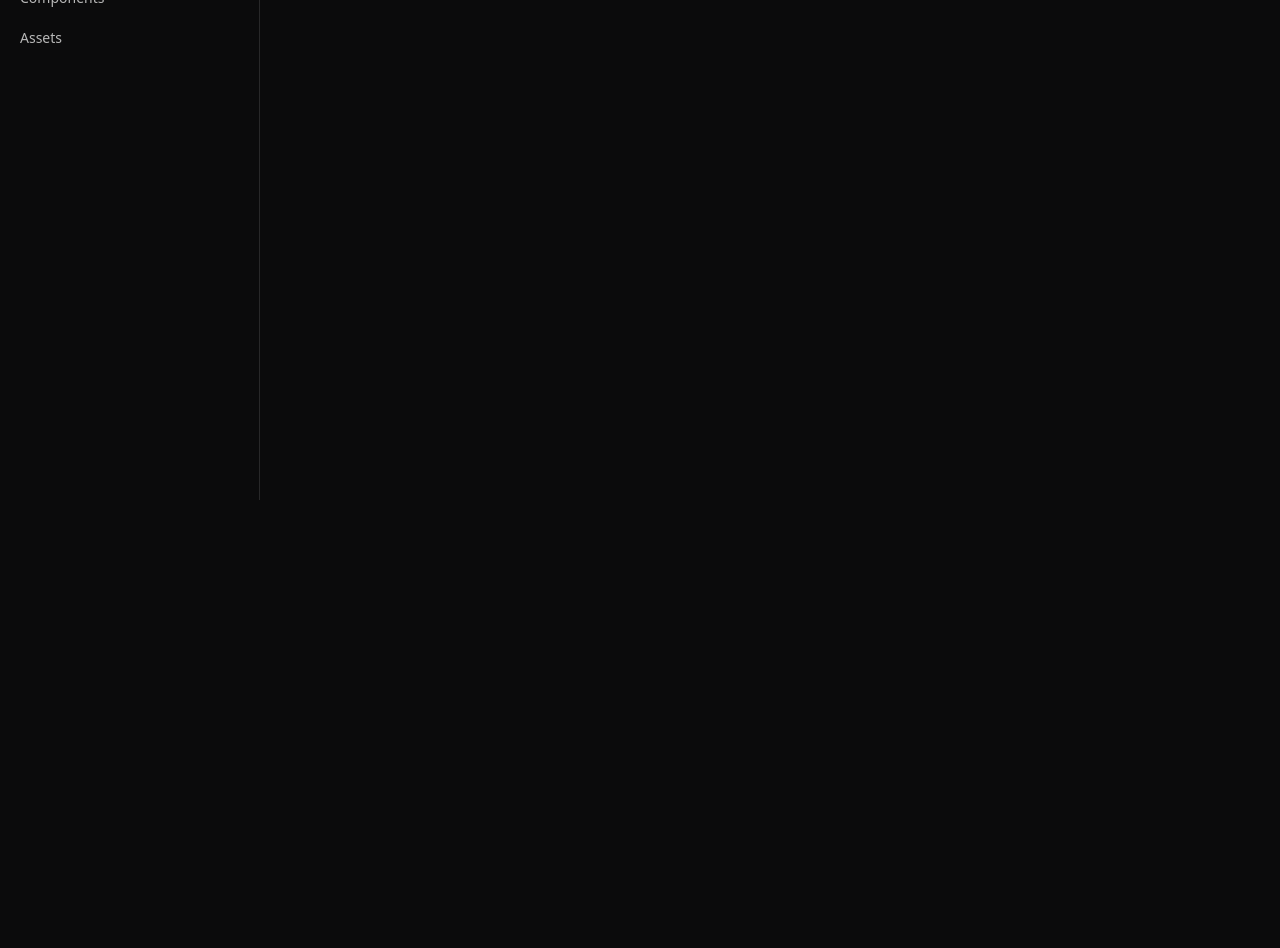
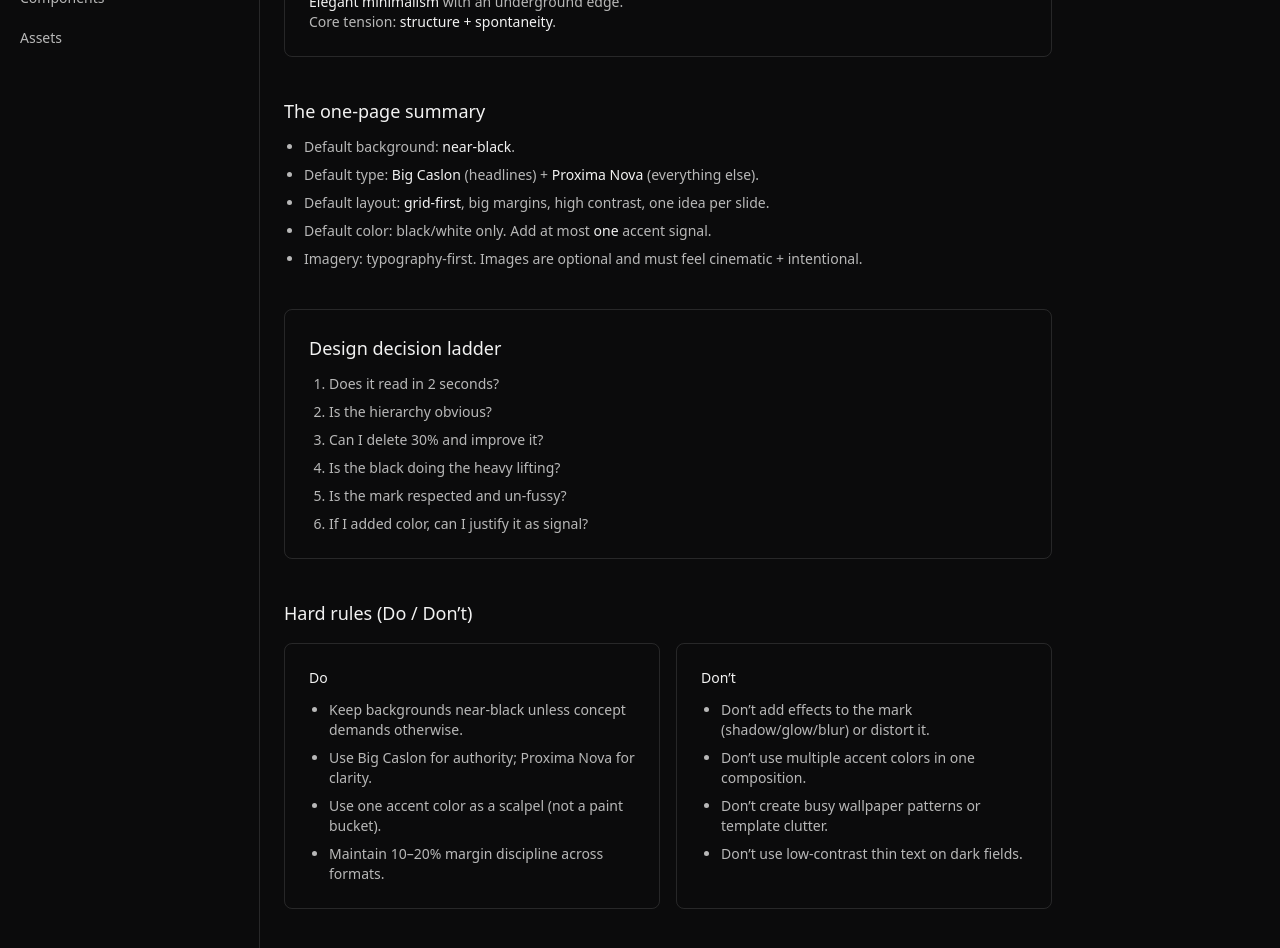
Before and after one commit to thepeopleofcx/cx-brand, a Next.js app: page /guidelines in a window 1280 px wide. Shown: the part 300-1248 px from the top of the page. Before the commit the page ends 800 px from the top, so only its background shows below. Built offline with nearby package versions, Linux system fonts and the light colour scheme.

Commit message:
feat: flesh Guidelines + Typography

```diff
--- a/src/app/guidelines/page.tsx
+++ b/src/app/guidelines/page.tsx
@@ -1,10 +1,79 @@
 export default function GuidelinesPage() {
   return (
     <main className="px-6 py-12">
-      <h1 className="text-3xl font-semibold tracking-tight">Guidelines</h1>
-      <p className="mt-4 max-w-2xl text-white/70">
-        This is the living reference. We’ll codify voice, layout discipline, and visual rules here.
-      </p>
+      <div className="max-w-3xl">
+        <h1 className="text-3xl font-semibold tracking-tight">Guidelines</h1>
+        <p className="mt-4 text-[var(--cx-muted)]">
+          A living ruleset for building decks + assets fast, consistently, and beautifully.
+        </p>
+
+        <section className="mt-10 rounded-lg border border-[var(--cx-border)] p-6">
+          <h2 className="text-lg font-medium">North star</h2>
+          <p className="mt-2 text-sm text-[var(--cx-muted)]">
+            <span className="text-[var(--cx-fg)]">Elegant minimalism</span> with an underground edge.
+            <br />
+            Core tension: <span className="text-[var(--cx-fg)]">structure + spontaneity</span>.
+          </p>
+        </section>
+
+        <section className="mt-10">
+          <h2 className="text-lg font-medium">The one-page summary</h2>
+          <ul className="mt-3 list-disc space-y-2 pl-5 text-sm text-[var(--cx-muted)]">
+            <li>
+              Default background: <span className="text-[var(--cx-fg)]">near-black</span>.
+            </li>
+            <li>
+              Default type: <span className="text-[var(--cx-fg)]">Big Caslon</span> (headlines) +{" "}
+              <span className="text-[var(--cx-fg)]">Proxima Nova</span> (everything else).
+            </li>
+            <li>
+              Default layout: <span className="text-[var(--cx-fg)]">grid-first</span>, big margins, high contrast, one idea per slide.
+            </li>
+            <li>
+              Default color: black/white only. Add at most <span className="text-[var(--cx-fg)]">one</span> accent signal.
+            </li>
+            <li>
+              Imagery: typography-first. Images are optional and must feel cinematic + intentional.
+            </li>
+          </ul>
+        </section>
+
+        <section className="mt-10 rounded-lg border border-[var(--cx-border)] p-6">
+          <h2 className="text-lg font-medium">Design decision ladder</h2>
+          <ol className="mt-3 list-decimal space-y-2 pl-5 text-sm text-[var(--cx-muted)]">
+            <li>Does it read in 2 seconds?</li>
+            <li>Is the hierarchy obvious?</li>
+            <li>Can I delete 30% and improve it?</li>
+            <li>Is the black doing the heavy lifting?</li>
+            <li>Is the mark respected and un-fussy?</li>
+            <li>If I added color, can I justify it as signal?</li>
+          </ol>
+        </section>
+
+        <section className="mt-10">
+          <h2 className="text-lg font-medium">Hard rules (Do / Don’t)</h2>
+          <div className="mt-4 grid gap-4 md:grid-cols-2">
+            <div className="rounded-lg border border-[var(--cx-border)] p-6">
+              <h3 className="text-sm font-medium">Do</h3>
+              <ul className="mt-3 list-disc space-y-2 pl-5 text-sm text-[var(--cx-muted)]">
+                <li>Keep backgrounds near-black unless concept demands otherwise.</li>
+                <li>Use Big Caslon for authority; Proxima Nova for clarity.</li>
+                <li>Use one accent color as a scalpel (not a paint bucket).</li>
+                <li>Maintain 10–20% margin discipline across formats.</li>
+              </ul>
+            </div>
+            <div className="rounded-lg border border-[var(--cx-border)] p-6">
+              <h3 className="text-sm font-medium">Don’t</h3>
+              <ul className="mt-3 list-disc space-y-2 pl-5 text-sm text-[var(--cx-muted)]">
+                <li>Don’t add effects to the mark (shadow/glow/blur) or distort it.</li>
+                <li>Don’t use multiple accent colors in one composition.</li>
+                <li>Don’t create busy wallpaper patterns or template clutter.</li>
+                <li>Don’t use low-contrast thin text on dark fields.</li>
+              </ul>
+            </div>
+          </div>
+        </section>
+      </div>
     </main>
   );
 }
--- a/src/app/typography/page.tsx
+++ b/src/app/typography/page.tsx
@@ -1,8 +1,70 @@
 export default function TypographyPage() {
   return (
     <main className="px-6 py-12">
-      <h1 className="text-3xl font-semibold tracking-tight">Typography</h1>
-      <p className="mt-4 max-w-2xl text-white/70">Type scale, tracking rules, and hierarchy examples.</p>
+      <div className="max-w-3xl">
+        <h1 className="text-3xl font-semibold tracking-tight">Typography</h1>
+        <p className="mt-4 text-[var(--cx-muted)]">
+          Typography is the primary visual system. Images are optional; hierarchy is not.
+        </p>
+
+        <section className="mt-10 rounded-lg border border-[var(--cx-border)] p-5">
+          <h2 className="text-lg font-medium">Default pair</h2>
+          <ul className="mt-3 list-disc space-y-2 pl-5 text-sm text-[var(--cx-muted)]">
+            <li>
+              Headings: <span className="text-[var(--cx-fg)]">Big Caslon</span> (editorial gravitas)
+            </li>
+            <li>
+              Body/UI: <span className="text-[var(--cx-fg)]">Proxima Nova</span> (modern clarity)
+            </li>
+            <li>Rule: max 2 typefaces per asset.</li>
+          </ul>
+        </section>
+
+        <section className="mt-10">
+          <h2 className="text-lg font-medium">Scale (16:9 deck default)</h2>
+          <div className="mt-4 grid gap-3">
+            <div className="rounded-lg border border-[var(--cx-border)] p-5">
+              <div className="text-4xl font-semibold tracking-tight">H1 — 54–76 pt</div>
+              <div className="mt-2 text-sm text-[var(--cx-muted)]">Short phrasing. No full stop.</div>
+            </div>
+            <div className="rounded-lg border border-[var(--cx-border)] p-5">
+              <div className="text-2xl font-semibold tracking-tight">H2 — 28–40 pt</div>
+              <div className="mt-2 text-sm text-[var(--cx-muted)]">Subheads or section labels.</div>
+            </div>
+            <div className="rounded-lg border border-[var(--cx-border)] p-5">
+              <div className="text-base">Body — 18–24 pt</div>
+              <div className="mt-2 text-sm text-[var(--cx-muted)]">Short lines. Generous leading.</div>
+            </div>
+            <div className="rounded-lg border border-[var(--cx-border)] p-5">
+              <div className="text-xs uppercase tracking-[0.18em]">Micro label — 10–12 pt + tracking</div>
+              <div className="mt-2 text-sm text-[var(--cx-muted)]">All caps labels; use sparingly.</div>
+            </div>
+          </div>
+        </section>
+
+        <section className="mt-10 rounded-lg border border-[var(--cx-border)] p-5">
+          <h2 className="text-lg font-medium">Copy discipline</h2>
+          <ul className="mt-3 list-disc space-y-2 pl-5 text-sm text-[var(--cx-muted)]">
+            <li>One idea per slide.</li>
+            <li>Titles: 3–7 words whenever possible.</li>
+            <li>Replace adjectives with specifics (numbers, places, names, constraints).</li>
+            <li>Avoid corporate foam (“leveraging”, “best-in-class”, “authentically”…).</li>
+          </ul>
+
+          <div className="mt-5 border-t border-[var(--cx-border)] pt-5">
+            <h3 className="text-sm font-medium">Casing + punctuation</h3>
+            <ul className="mt-2 list-disc space-y-2 pl-5 text-sm text-[var(--cx-muted)]">
+              <li>
+                Use <span className="text-[var(--cx-fg)]">sentence case</span> or <span className="text-[var(--cx-fg)]">uppercase</span>.
+                Avoid Title Case except proper names.
+              </li>
+              <li>Headlines: avoid full stops; questions are fine.</li>
+              <li>Body copy: full punctuation.</li>
+              <li>Bullets: no full stops unless they’re full sentences.</li>
+            </ul>
+          </div>
+        </section>
+      </div>
     </main>
   );
 }
```
